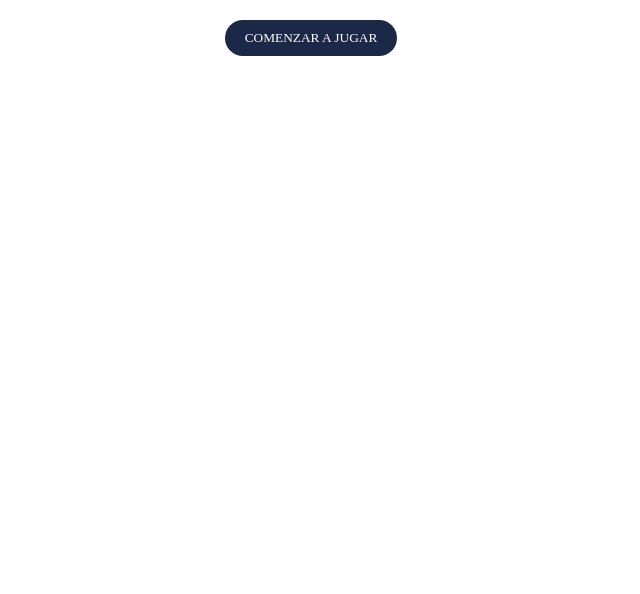
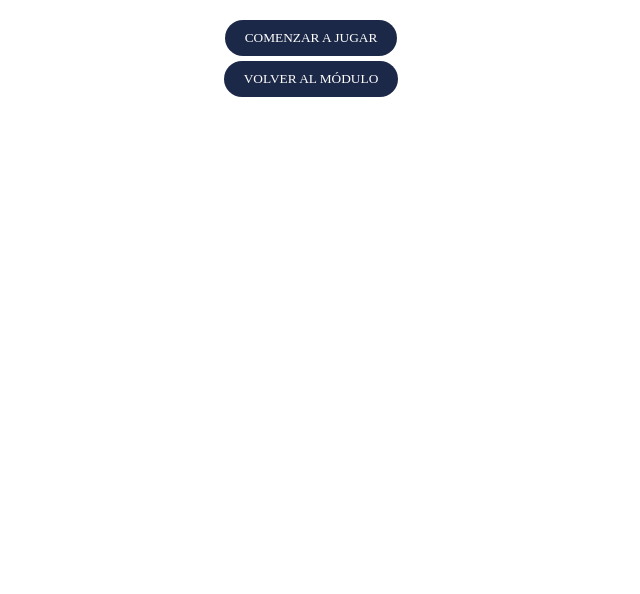
Before and after one commit to mcastillo1802/NAI, a plain HTML site: page QUIZ ESTACIONES.html in a window 1280 px wide. Shown: the part 206-800 px from the top of the page, without its empty margins (329-969 px from the left). Drawn offline with Linux system fonts and the light colour scheme; a web font is replaced by a local one.

Commit message:
agregando QUIZ de profesiones, numeros y estaciones 3

```diff
--- a/QUIZ ESTACIONES.html
+++ b/QUIZ ESTACIONES.html
@@ -16,6 +16,9 @@
         <p>¿QUE ESTACION ES?</p>
         <button class="btn" onclick="comenzarJuego()">COMENZAR A JUGAR</button>
     </div>
+    <div id="pantalla-inicial2">
+		<a  href="Familia.html"><button class="btn">VOLVER AL MÓDULO</button></a>
+	</div>
 
     <!-- Pantalla juego -->
     <div class="pantalla-juego" id="pantalla-juego">
```
Also changed, not shown: QUIZ NUMEROS.html (+3 -0 lines), QUIZ PROFESIONES.html (+3 -1 lines).
